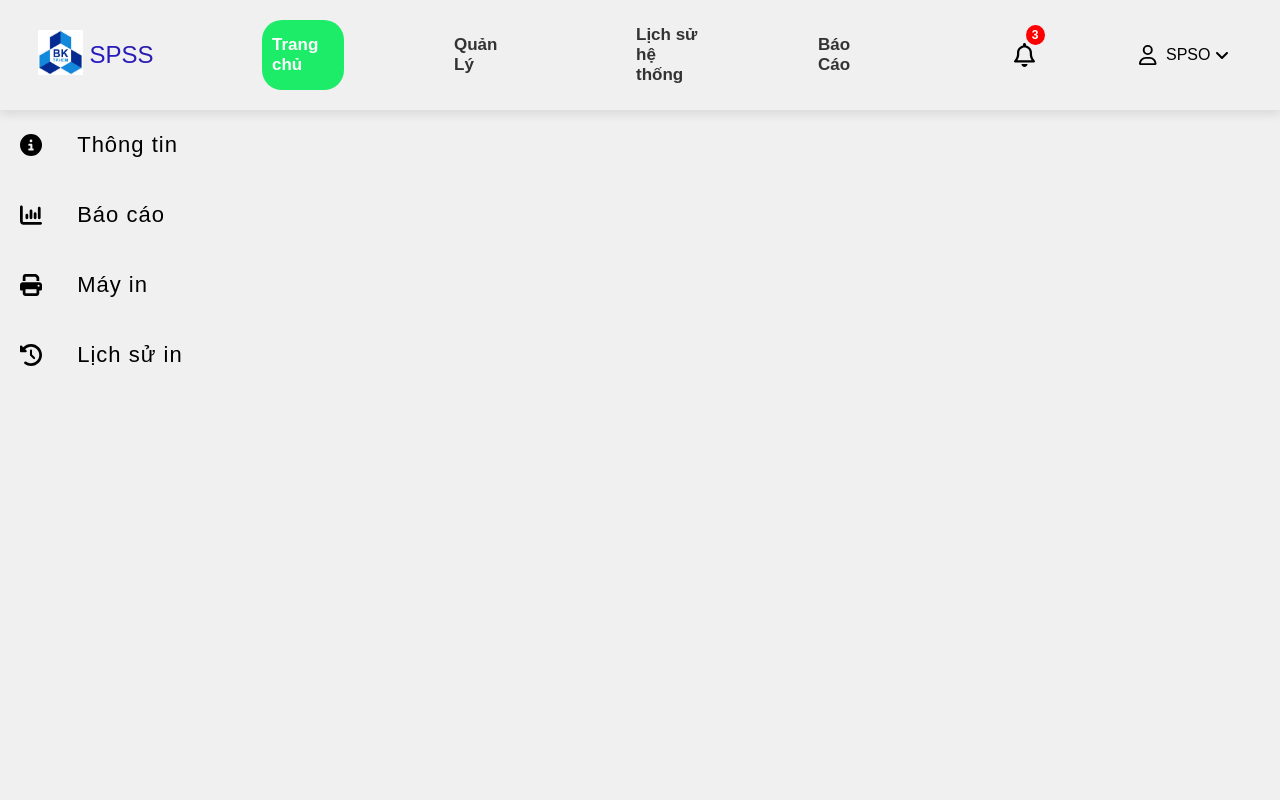
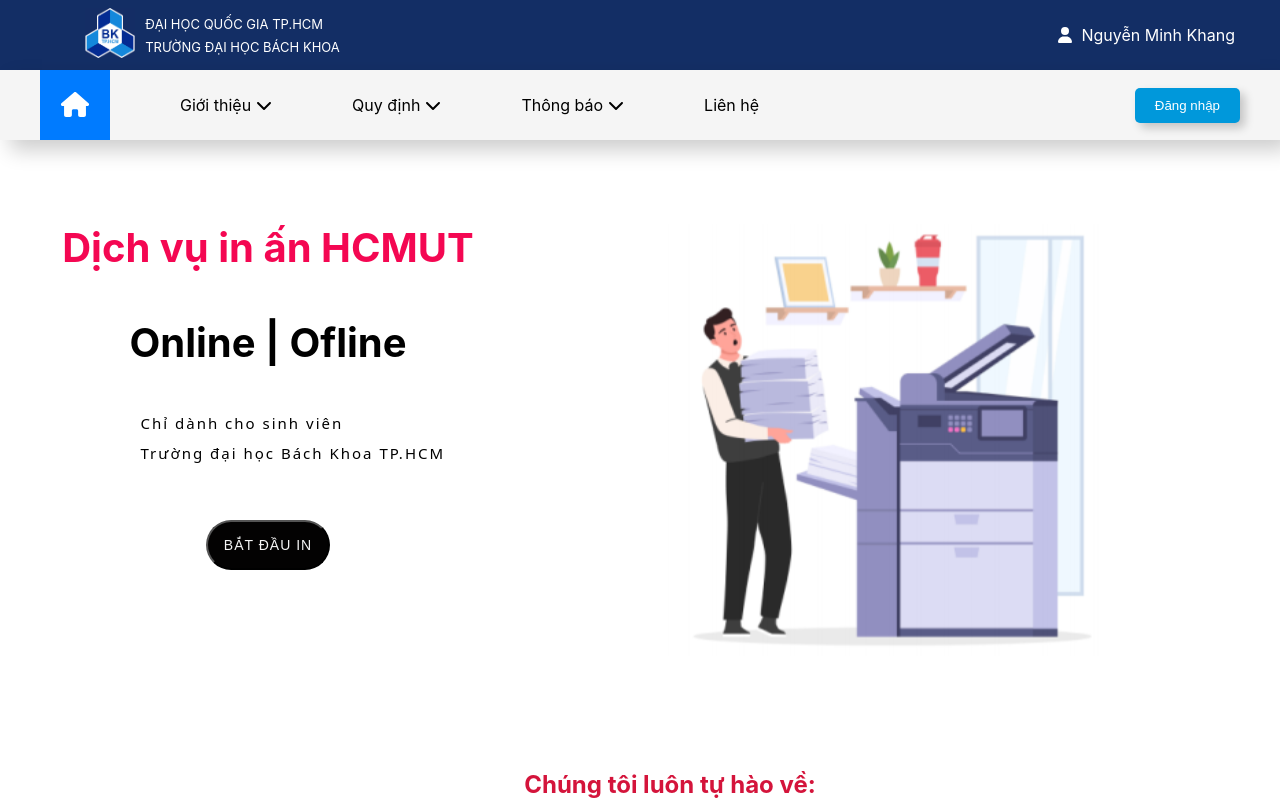
Before and after one commit to duykhangtong/DACNPM_HK241, a React (Vite) app in the folder frontend/my-react-app/: page / in a window 1280 px wide. Shown: the top 800 px of the page. Built offline with nearby package versions, Linux system fonts and the light colour scheme; a web font is replaced by a local one.

Commit message:
sửa app.jsx tí

```diff
--- a/frontend/my-react-app/src/App.jsx
+++ b/frontend/my-react-app/src/App.jsx
@@ -1,14 +1,31 @@
-import Login from './Login/Login.jsx'
-import SPSS from './SPSS/SPSS.jsx'
-import SPSO from './UI-SPSO/SPSO.jsx'
+import LandingPage from './LandingPage/LandingPage.jsx';
+import Header_SPSS from './SPSS/Header_SPSS.jsx';
+import Intailieu from './SPSS/Intailieu/Intailieu.jsx';
+import Lichsuin from './SPSS/Lichsuin/Lichsuin.jsx';
+import Trangchu from './SPSS/Trangchu/trangchu.jsx';
+import Login from './Login/Login.jsx';
+import Muatrangin from './SPSS/Muatrang/Muatrang.jsx'
+import { BrowserRouter as Router, Routes, Route } from 'react-router-dom';
 // import PrintHis from './UI-SPSO/PrintingHistory/PrintHis';
 // import HomePage from './UI-SPSO/HomePage/HomePage';
 // import Manage from './UI-SPSO/Manage/Manage.jsx';
 // import Report from './UI-SPSO/Report-SPSO/Report.jsx';
 function App() {
-return (
-        <SPSO/>
-);
-}
+        return (
+            <Router>
+                <Routes>
+                    <Route path="/" element={<LandingPage />} />
+                    <Route path="/login" element={<Login />} />
+                    <Route path="/SPSS" element={<Header_SPSS />}>
+                        <Route path="intailieu" element={<Intailieu />} />
+                        <Route path="lichsuin" element={<Lichsuin />} />
+                        <Route path="muatrangin" element={<Muatrangin/> } />
+                        <Route path="trangchu" element={<Trangchu />} />
+                     </Route>
 
-export default App
+
+                </Routes>
+            </Router>
+        );
+    }
+export default App;
```
